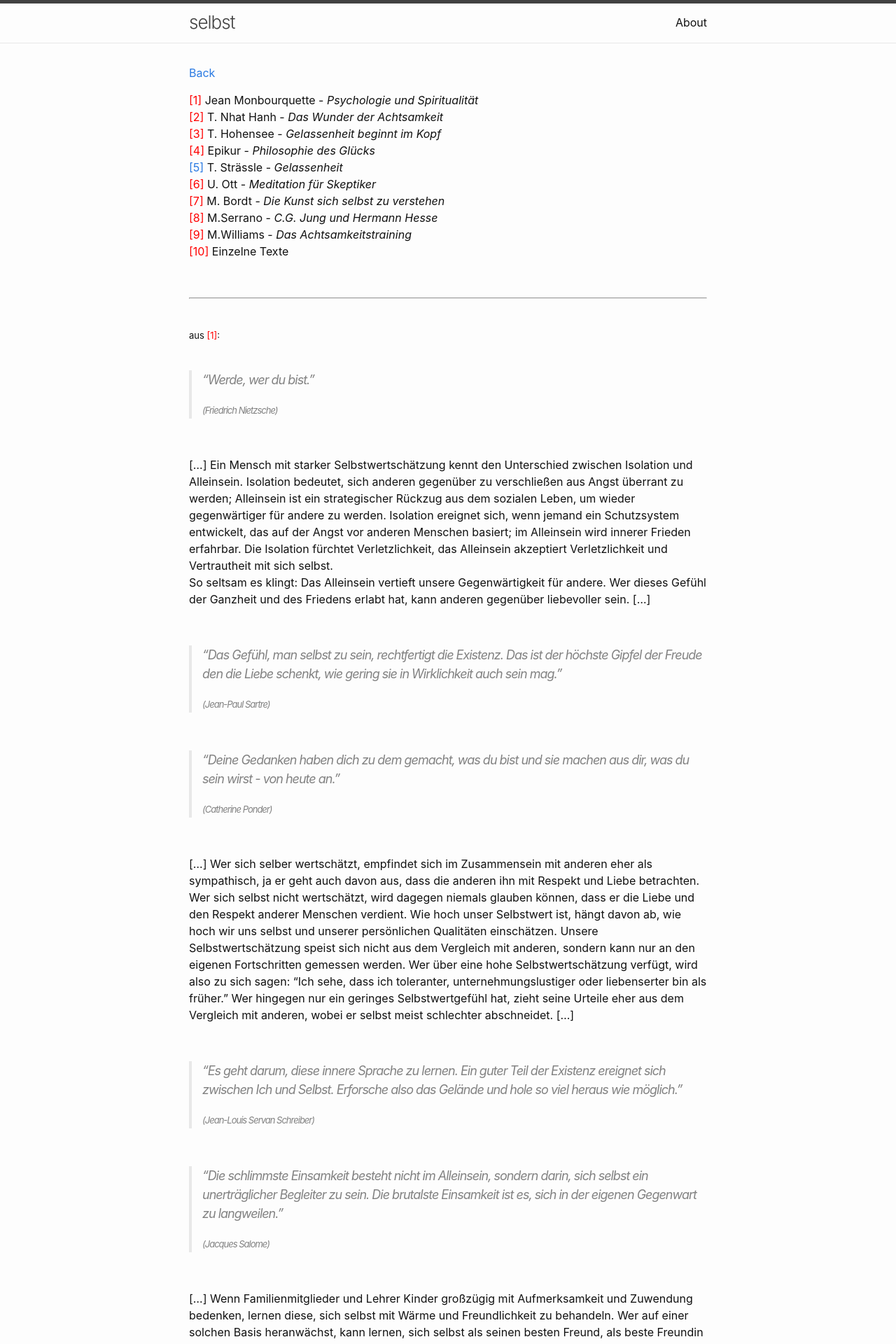
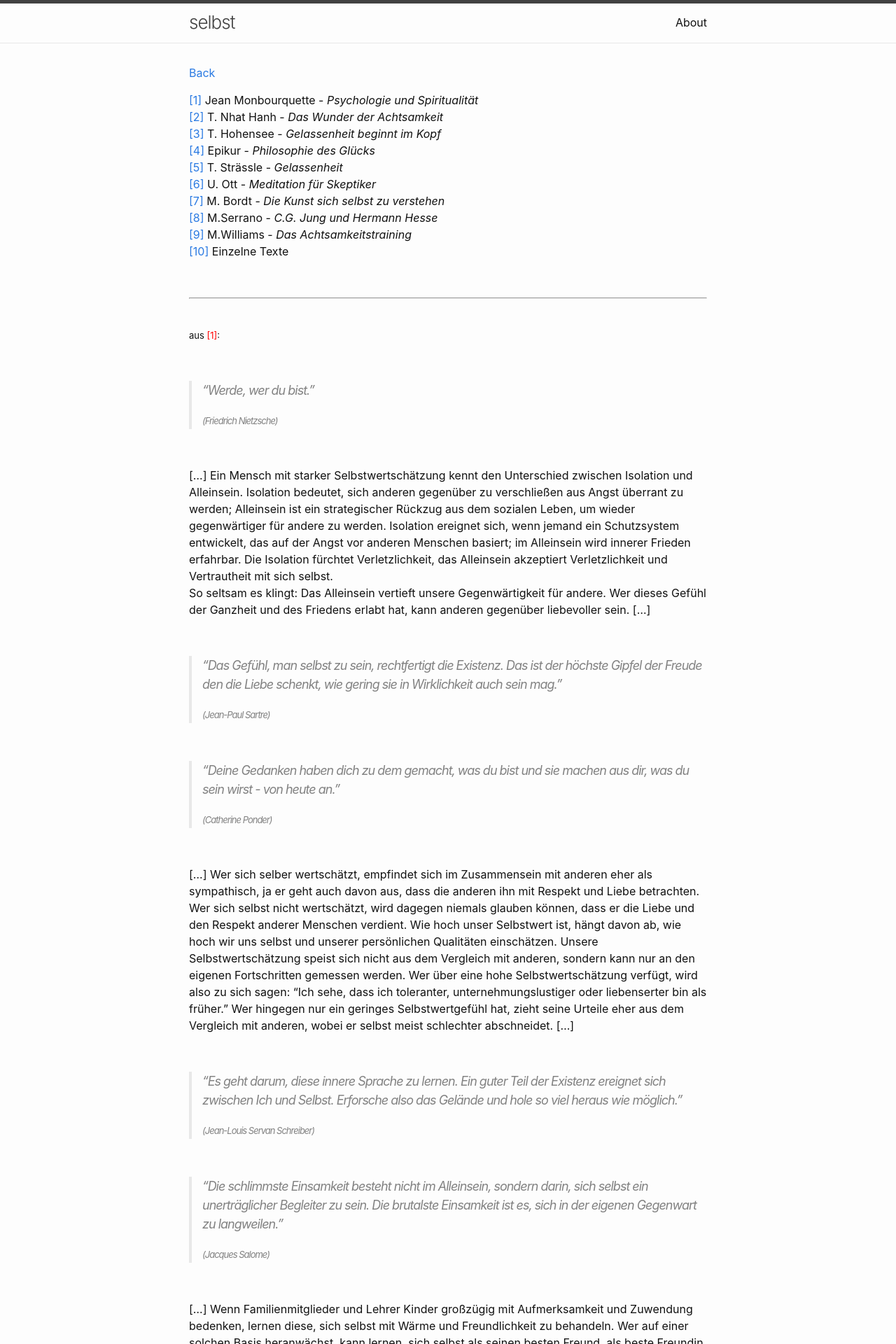
Before and after one commit to Hautaklyttn/-selbst-, a Jekyll site: the page built from docs/various.md, in a window 1280 px wide. Shown: the top 1920 px of the page at 70% size. Built offline with Jekyll 4.4.1, drawn with Linux system fonts in a browser that asks for light colours.

Commit message:
Text update

```diff
--- a/docs/various.md
+++ b/docs/various.md
@@ -4,16 +4,16 @@ layout: default
 
 [Back](./)
 
-<span style="color:red ">[1]</span> Jean Monbourquette - *Psychologie und Spiritualität*
-<span style="color:red ">[2]</span> T. Nhat Hanh - *Das Wunder der Achtsamkeit*
-<span style="color:red ">[3]</span> T. Hohensee - *Gelassenheit beginnt im Kopf*
-<span style="color:red ">[4]</span> Epikur - *Philosophie des Glücks*
+[[1]](#book1) Jean Monbourquette - *Psychologie und Spiritualität*
+[[2]](#book2) T. Nhat Hanh - *Das Wunder der Achtsamkeit*
+[[3]](#book3) T. Hohensee - *Gelassenheit beginnt im Kopf*
+[[4]](#book4) Epikur - *Philosophie des Glücks*
 [[5]](#book5) T. Strässle - *Gelassenheit*
-<span style="color:red ">[6]</span> U. Ott - *Meditation für Skeptiker*
-<span style="color:red ">[7]</span> M. Bordt - *Die Kunst sich selbst zu verstehen*
-<span style="color:red ">[8]</span> M.Serrano - *C.G. Jung und Hermann Hesse*
-<span style="color:red ">[9]</span> M.Williams - *Das Achtsamkeitstraining*
-<span style="color:red ">[10]</span> Einzelne Texte
+[[6]](#book6) U. Ott - *Meditation für Skeptiker*
+[[7]](#book7) M. Bordt - *Die Kunst sich selbst zu verstehen*
+[[8]](#book8) M.Serrano - *C.G. Jung und Hermann Hesse*
+[[9]](#book9) M.Williams - *Das Achtsamkeitstraining*
+[[10]](#book10) Einzelne Texte
 
 &nbsp;
 
@@ -21,7 +21,7 @@ layout: default
 
 &nbsp;
 
-<font size="-1">aus <span style="color:red ">[1]</span>:</font>
+<a name="book1"></a> <font size="-1">aus <span style="color:red ">[1]</span>:</font>
 
 &nbsp;
 
@@ -227,7 +227,7 @@ gehen. Hier ist Raum für das raumlose Reich des Hintergrunds." [...]
 
 &nbsp;
 
-<font size="-1">aus <span style="color:red ">[4]</span>:</font>
+<a name="book4"></a> <font size="-1">aus <span style="color:red ">[4]</span>:</font>
 &nbsp;
 
 Nicht Aufschneider oder Wortkünstler und auch nicht Schausteller der bei der Masse heftig begehrten Bildung
@@ -295,7 +295,7 @@ Wie verhält sich der gelassene Mensch gegenüber seinen Nächsten? >>Er hat Gem
 
 &nbsp;
 
-<font size="-1">aus <span style="color:red ">[6]</span>:</font>
+<a name="book6"></a> <font size="-1">aus <span style="color:red ">[6]</span>:</font>
 
 &nbsp;
 
@@ -338,7 +338,7 @@ Die Wahrnehmung von Körperempfindungen, die von Akzeptanz und Gleichmut getrage
 
 &nbsp;
 
-<font size="-1">aus <span style="color:red ">[10]</span>:</font>
+<a name="book10"></a> <font size="-1">aus <span style="color:red ">[10]</span>:</font>
 
 
 >[...] "Das Denken und die  Erkenntnis muss von innen kommen. Vom Innerlich werden, fängt alles Wissen und Begreifen. Man muss , z.B. als Historiker, die alten Zeiten in sich aufleben lassen, man muss sich versenken in die alten Zeiten. Man muss die Ruinen sehen, man muss die Bilder sehen von damals. Dann erst, wenn man das verinnerlicht hat, kann man darüber schreiben. Das ist ein typisch romantischer Gedanke. Philosophie ist nichts anderes als eine Naturlehre unseres Geistes. Das System der Natur ist zugleich das System unseres Geistes." [...]
```
